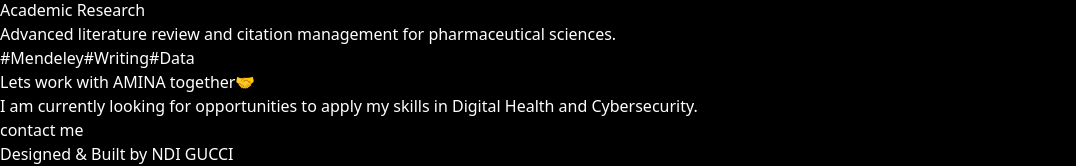
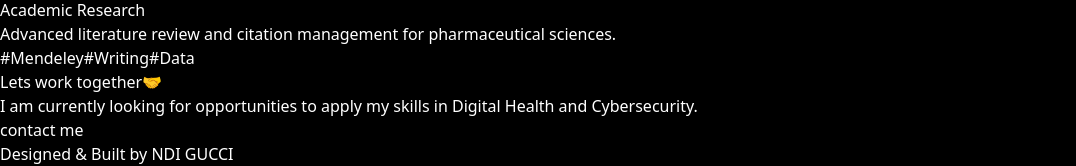
Before and after one commit to ndigucci/my_portfolio, a React (Vite) app: page / in a window 1280 px wide. Shown: the part 1205-1371 px from the top of the page, without its empty margins (0-1076 px from the left). Built offline with nearby package versions, Linux system fonts and the light colour scheme.

Commit message:
Updated to cyber theme with photo

```diff
--- a/src/App.jsx
+++ b/src/App.jsx
@@ -274,7 +274,7 @@ function App() {
       {/* --- CONTACT SECTION --- */}
       <section id="contact" className="py-24 px-4 text-center relative overflow-hidden">
         <div className="max-w-2xl mx-auto relative z-10">
-          <h2 className="text-3xl md:text-5xl font-bold text-white mb-6">Lets work with AMINA together🤝</h2>
+          <h2 className="text-3xl md:text-5xl font-bold text-white mb-6">Lets work together🤝</h2>
           <p className="text-gray-400 text-lg mb-10">
             I am currently looking for opportunities to apply my skills in <span className="text-cyan-400">Digital Health</span> and <span className="text-cyan-400">Cybersecurity</span>.
           </p>
```
